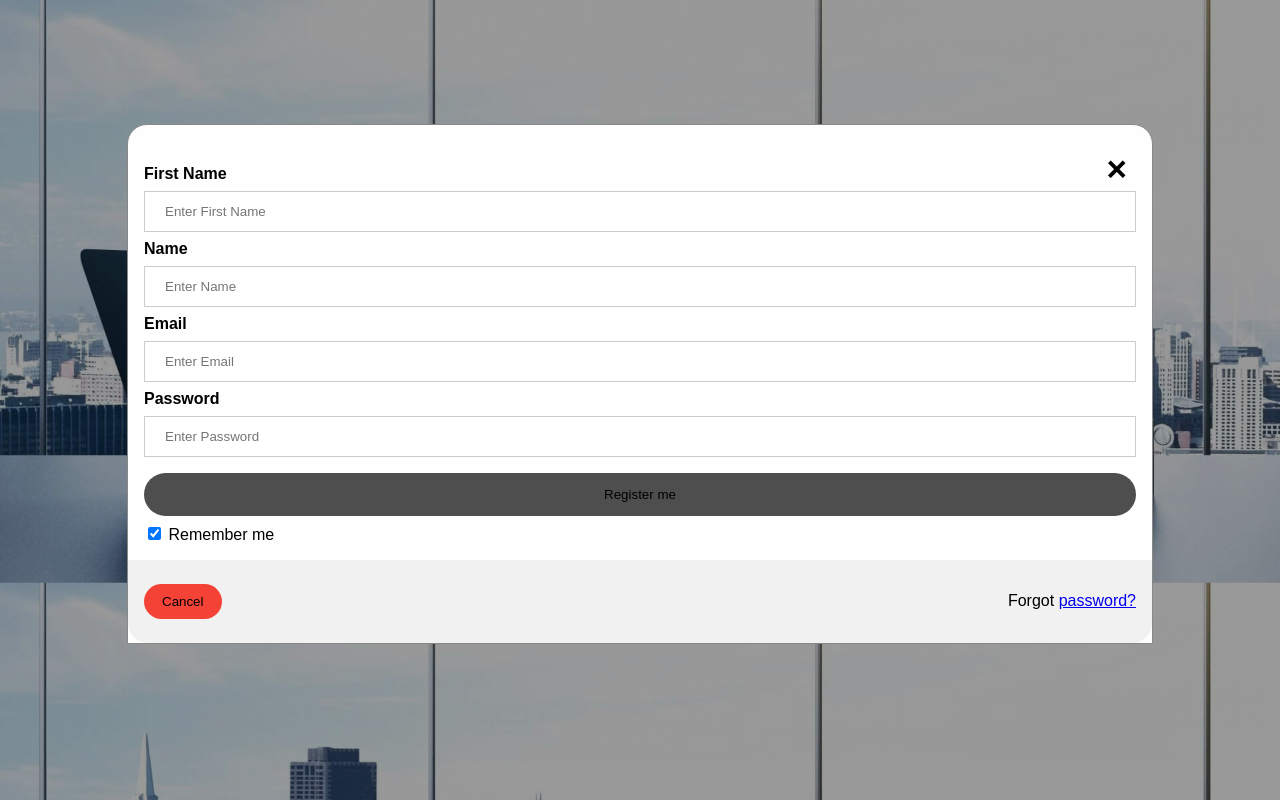
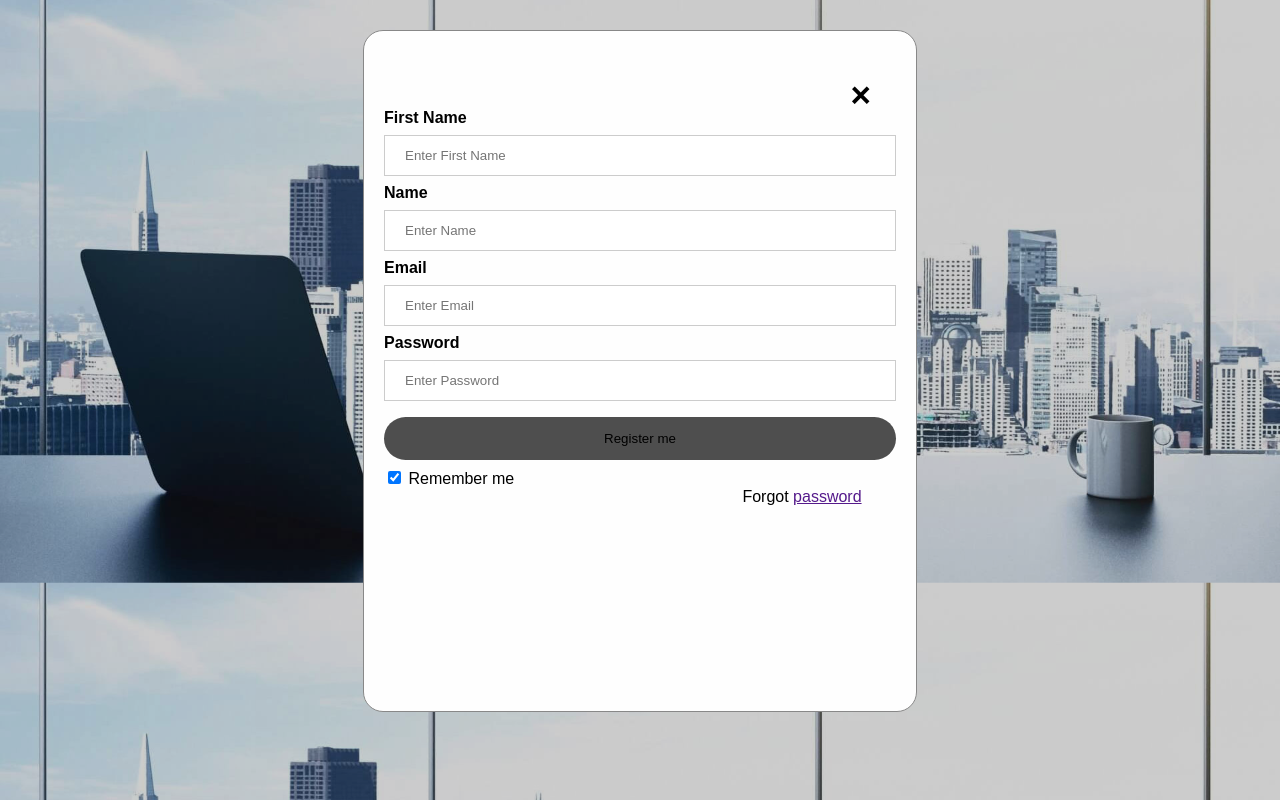
Before and after one commit to Hirukiu/E-Todo, a plain HTML site: page frontend/Create.html in a window 1280 px wide. Both pictures are taken after a click on the button "Register". Drawn offline with Linux system fonts and the light colour scheme.

Commit message:
maj register Login et pop up folder dans Home et Calendar

```diff
--- a/frontend/Create.html
+++ b/frontend/Create.html
@@ -1,9 +1,11 @@
 <!DOCTYPE html>
 <html>
+
 <head>
   <meta name="viewport" content="width=device-width, initial-scale=1">
   <link rel="stylesheet" href="css/Create.css">
 </head>
+
 <body class="background">
   <div class="Login">
     <h2>Modal Register Form</h2>
@@ -36,10 +38,10 @@
         </label>
       </div>
 
-    <div class="btnregister" style="background-color:#f1f1f1">
-      <button type="button" class="cancelbtn">Cancel</button>
-      <span class="psw">Forgot <a href="#">password?</a></span>
+      <div class="psw">
+        <span>Forgot </span><a href="">password</a>
       </div>
+
     </form>
   </div>
   <div id="messageDiv"></div>
@@ -49,4 +51,5 @@
 
 
 </body>
+
 </html>
--- a/frontend/css/Calendar.css
+++ b/frontend/css/Calendar.css
@@ -278,6 +278,63 @@ body {
     align-items: center;
     gap: 1em;
 }
+.folder-btn{
+    border-radius: .5em;
+    padding: .85em;
+    text-decoration: none;
+    color: black;
+    display: flex;
+    align-items: center;
+    gap: 1em;
+    border: none;
+    font: inherit;
+    background: transparent;
+    cursor: pointer;
+    text-align: left;
+    width: 100%;
+}
+.modal{
+    display: none;
+    position: fixed;
+    z-index: 1;
+    left: 0;
+    top: 0;
+    width: 100%;
+    height: 100%;
+    background-color: rgba(255, 255, 255, 0.2);
+}
+.folder-content{
+    background-color: #373c4f97;
+    margin: 15% auto;
+    padding: 20px;
+    border: 1px solid #888;
+    width: 80%;
+}
+.cls{
+    color: #aaa;
+    float: right;
+    font-size: 28px;
+    font-weight: bold;
+}
+.cls:hover,
+.cls:focus{
+    color: black;
+    text-decoration: none;
+    cursor: pointer;
+}
+.animate {
+  -webkit-animation: animatezoom 0.6s;
+  animation: animatezoom 0.6s
+}
+@-webkit-keyframes animatezoom {
+  from {-webkit-transform: scale(0)}
+  to {-webkit-transform: scale(1)}
+}
+
+@keyframes animatezoom {
+  from {transform: scale(0)}
+  to {transform: scale(1)}
+}
 .dropdown-btn{
     width: 100%;
     text-align: left;
@@ -292,7 +349,7 @@ body {
 #sidebar a span, #sidebar .dropdown-btn span{
     flex-grow: 1;
 }
-#sidebar a:hover, #sidebar .dropdown-btn:hover{
+#sidebar a:hover, .folder-btn:hover, #sidebar .dropdown-btn:hover{
     background-color: rgba(134, 126, 126, 0.678);
 }
 #sidebar .sub-menu{
@@ -313,7 +370,7 @@ body {
 .rotate svg:last-child{
     rotate: 180deg;
 }
-#sidebar .sub-menu a{
+#sidebar .sub-menu a .folder-btn{
     padding-left: 2em;
 }
 #toggle-btn{
--- a/frontend/css/Create.css
+++ b/frontend/css/Create.css
@@ -12,12 +12,13 @@ body{
   margin-top: 15%;
   background: radial-gradient(circle,rgba(237, 237, 237, 0.9) 0%, rgba(189, 189, 189, 0.9) 100%);
   align-self: center;
+  text-align: center;
   justify-content: center;
   max-width: 25%;
   padding: 20px;
   margin-left: 450px;
   border-radius: 20px;
-  box-shadow: 10px 10px 5px rgba(0, 0, 0, 0.463);
+  box-shadow: 10px 10px 5px rgba(0, 0, 0, 0.5);
 }
 
 /* Full-width input fields */
@@ -29,6 +30,7 @@ input[type=text], input[type=password], input[type=email] {
   border: 1px solid #ccc;
   box-sizing: border-box;
 }
+
 
 /* Set a style for all buttons */
 button {
@@ -46,18 +48,13 @@ button:hover {
   opacity: 0.8;
 }
 
-/* Extra styles for the cancel button */
-.cancelbtn {
-  width: auto;
-  padding: 10px 18px;
-  background-color: #f44336;
-}
 
 /* Center the image and position the close button */
 .imgcontainer {
   text-align: center;
-  margin: 24px 0 12px 0;
+  margin: 24px 0 24px 0;
   position: relative;
+  padding-bottom: 10px;
 }
 
 img.avatar {
@@ -65,20 +62,6 @@ img.avatar {
   border-radius: 50%;
 }
 
-.container {
-  padding: 16px;
-}
-
-.btnregister {
-  border-bottom-right-radius: 20px;
-  border-bottom-left-radius: 20px;
-  padding: 16px;
-}
-
-span.psw {
-  float: right;
-  padding-top: 16px;
-}
 
 /* The Modal (background) */
 .modal {
@@ -89,20 +72,22 @@ span.psw {
   top: 0;
   width: 100%; /* Full width */
   height: 100%; /* Full height */
-  overflow: auto; /* Enable scroll if needed */
-  background-color: rgb(0,0,0); /* Fallback color */
-  background-color: rgba(0,0,0,0.4); /* Black w/ opacity */
-  padding-top: 60px;
+  background-color: rgba(0,0,0,0.2);
 }
 
 /* Modal Content/Box */
 .modal-content {
   background-color: #fefefe;
-  margin: 5% auto 15% auto; /* 5% from the top, 15% from the bottom and centered */
+  margin: auto; /* 5% from the top, 15% from the bottom and centered */
+  margin-top: 30px;
   border: 1px solid #888;
-  width: 80%; /* Could be more or less, depending on screen size */
-  border-top-right-radius: 20px ;
-  border-top-left-radius: 20px ;
+  width: 40%; /* Could be more or less, depending on screen size */
+  height: 80%;
+  border-radius: 20px ;
+  padding: 20px;
+}
+.psw{
+  margin-left: 70%;
 }
 
 /* The Close Button (x) */
@@ -137,13 +122,7 @@ span.psw {
   to {transform: scale(1)}
 }
 
-/* Change styles for span and cancel button on extra small screens */
+/* Change styles for span */
 @media screen and (max-width: 300px) {
-  span.psw {
-     display: block;
-     float: none;
-  }
-  .cancelbtn {
-     width: 100%;
-  }
+
 }
--- a/frontend/css/Home.css
+++ b/frontend/css/Home.css
@@ -74,14 +74,23 @@ body {
     top: 0;
     width: 100%;
     height: 100%;
-    background-color: rgba(128, 128, 128, 0.5);
+    background-color: rgba(128, 128, 128, 0.2);
 }
 .folder-content{
-    background-color: #373c4f97;
+    color: white;
+    background-color: #373c4f;
     margin: 15% auto;
     padding: 20px;
-    border: 1px solid #888;
-    width: 80%;
+    border: 1px solid black;
+    width: auto;
+    height: auto;
+    margin-top: 15%;
+    align-self: center;
+    justify-content: center;
+    max-width: 25%;
+    padding: 20px;
+    border-radius: 20px;
+    box-shadow: 10px 10px 5px rgba(0, 0, 0, 0.463);
 }
 .cls{
     color: #aaa;
@@ -94,6 +103,19 @@ body {
     color: black;
     text-decoration: none;
     cursor: pointer;
+}
+.animate {
+  -webkit-animation: animatezoom 0.6s;
+  animation: animatezoom 0.6s
+}
+@-webkit-keyframes animatezoom {
+  from {-webkit-transform: scale(0)}
+  to {-webkit-transform: scale(1)}
+}
+
+@keyframes animatezoom {
+  from {transform: scale(0)}
+  to {transform: scale(1)}
 }
 .dropdown-btn{
     width: 100%;
--- a/frontend/css/Login.css
+++ b/frontend/css/Login.css
@@ -43,12 +43,9 @@ button {
 button:hover {
   opacity: 0.8;
 }
-
-/* Extra styles for the cancel button */
-.cancelbtn {
-  width: auto;
-  padding: 10px 18px;
-  background-color: #f44336;
+.psw{
+  margin-left: 85%;
+  padding-bottom: 20px;
 }
 
 /* Center the image and position the close button */
@@ -56,6 +53,7 @@ button:hover {
   text-align: center;
   margin: 24px 0 12px 0;
   position: relative;
+  padding-bottom: 15px;
 }
 
 img.avatar {
@@ -63,14 +61,6 @@ img.avatar {
   border-radius: 50%;
 }
 
-.container {
-  padding: 16px;
-}
-
-span.psw {
-  float: right;
-  padding-top: 16px;
-}
 
 /* The Modal (background) */
 .modal {
@@ -81,9 +71,7 @@ span.psw {
   top: 0;
   width: 100%; /* Full width */
   height: 100%; /* Full height */
-  overflow: auto; /* Enable scroll if needed */
-  background-color: rgb(0,0,0); /* Fallback color */
-  background-color: rgba(0,0,0,0.4); /* Black w/ opacity */
+  background-color: rgba(0,0,0,0.2);
   padding-top: 60px;
 }
 
@@ -93,6 +81,8 @@ span.psw {
   margin: 5% auto 15% auto; /* 5% from the top, 15% from the bottom and centered */
   border: 1px solid #888;
   width: 80%; /* Could be more or less, depending on screen size */
+  border-radius: 20px;
+  padding: 20px;
 }
 
 /* The Close Button (x) */
--- a/frontend/main.js
+++ b/frontend/main.js
@@ -60,10 +60,3 @@ closeElement.addEventListener("click", function () {
     const form = document.getElementById("userForm");
     form.style.display = "none";
 });
-
-const cancelBtn = document.querySelector(".cancelbtn");
-
-cancelBtn.addEventListener("click", function () {
-    const form = document.getElementById("userForm");
-    form.style.display = "none";
-});
```
Also changed, not shown: frontend/Calendar.html (+28 -2 lines), frontend/Home.html (+2 -2 lines), frontend/Login.html (+2 -3 lines). Lines whose indentation alone changed are shown as unchanged.
